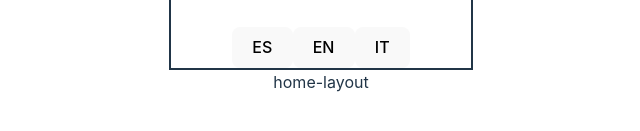
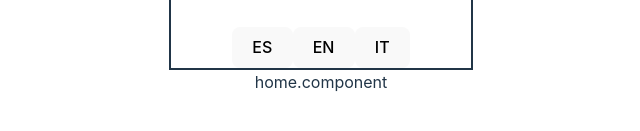
Before and after one commit to salino3/react-i18next-usetranslate, a React (Vite) app: page / in a window 1280 px wide. Shown: the part 427-558 px from the top of the page, without its empty margins (319-959 px from the left). Built offline with nearby package versions, Linux system fonts and the light colour scheme.

Commit message:
add components

```diff
--- a/src/components/header/header.styles.scss
+++ b/src/components/header/header.styles.scss
@@ -1,3 +1,4 @@
 header {
     border: solid 2px;
+
 }
--- a/src/layouts/home/home-layout.tsx
+++ b/src/layouts/home/home-layout.tsx
@@ -1,7 +1,10 @@
 import React from 'react';
+import { Home } from '@/pages';
 
 export const HomeLayout: React.FC = () => {
   return (
-    <div>home-layout</div>
+    <main>
+      <Home />
+    </main>
   )
 }
--- a/src/layouts/info-page/info-page-layout.tsx
+++ b/src/layouts/info-page/info-page-layout.tsx
@@ -1,7 +1,10 @@
 import React from 'react';
+import { InfoPage } from '@/pages';
 
 export const InfoPageLayout: React.FC = () => {
   return (
-    <div>info-page-layout</div>
+    <main>
+      <InfoPage />
+    </main>
   )
 }
--- /dev/null
+++ b/src/pages/home/home.component.tsx
@@ -0,0 +1,9 @@
+import React from 'react';
+
+export const Home: React.FC = () => {
+  return (
+    <div>
+        home.component
+    </div>
+  )
+}
--- /dev/null
+++ b/src/pages/home/index.ts
@@ -0,0 +1 @@
+export * from './home.component';
--- /dev/null
+++ b/src/pages/index.ts
@@ -0,0 +1,2 @@
+export * from './home';
+export * from './info-page';
--- /dev/null
+++ b/src/pages/info-page/index.ts
@@ -0,0 +1 @@
+export * from './info-page.component';
--- /dev/null
+++ b/src/pages/info-page/info-page.component.tsx
@@ -0,0 +1,10 @@
+import React from 'react';
+
+export const InfoPage: React.FC = () => {
+
+  return (
+    <div>
+        info-page.component
+    </div>
+  )
+}
```
